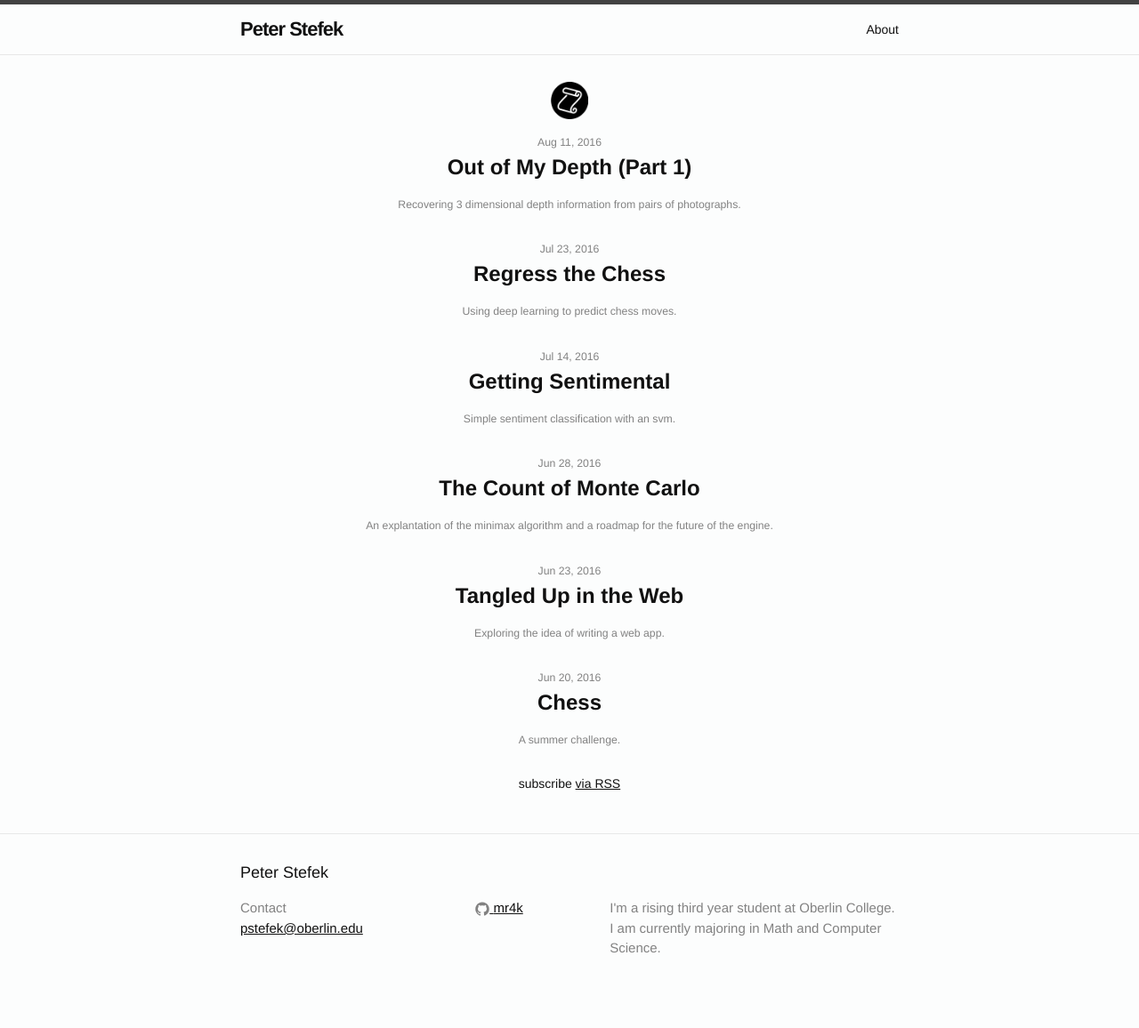
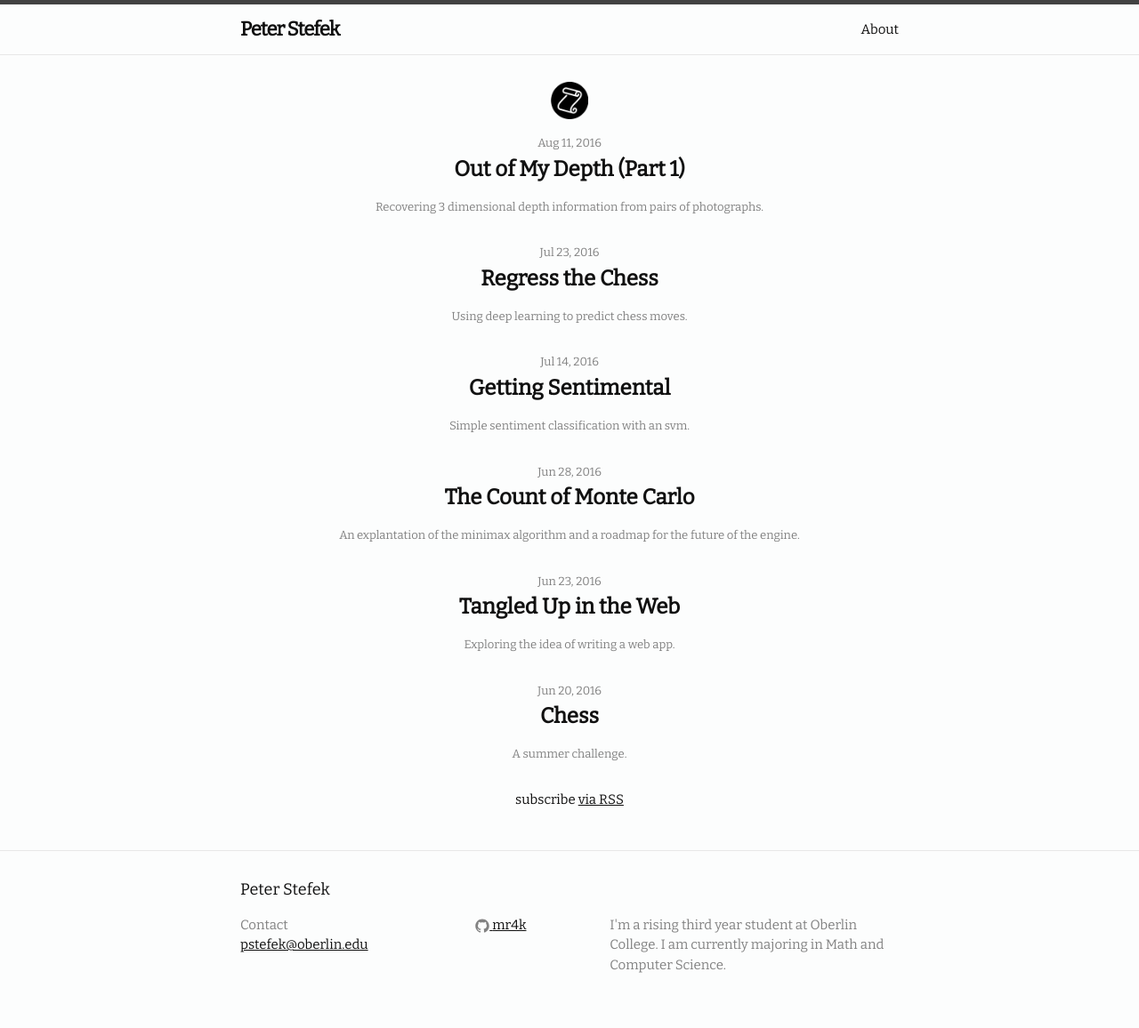
Before and after one commit to Mr4k/mr4k.github.io, a Jekyll site: the page built from index.html, in a window 1280 px wide. Shown: the whole page at 89% size. Built offline with Jekyll 4.4.1, drawn with Linux system fonts in a browser that asks for light colours.

Commit message:
New font

```diff
--- a/css/main.scss
+++ b/css/main.scss
@@ -2,12 +2,12 @@
 # Only the main Sass file needs front matter (the dashes are enough)
 ---
 @charset "utf-8";
-
+@import 'https://fonts.googleapis.com/css?family=Bitter|Source+Sans+Pro';
 
 
 // Our variables
-$base-font-family: "Helvetica Neue", Helvetica, Arial, sans-serif;
-$base-font-size:   14px;
+$base-font-family: 'Bitter', serif;
+$base-font-size:   15px;
 $base-font-weight: 400;
 $small-font-size:  $base-font-size * 0.875;
 $base-line-height: 1.5;
```
Also changed, not shown: 5 other files.
